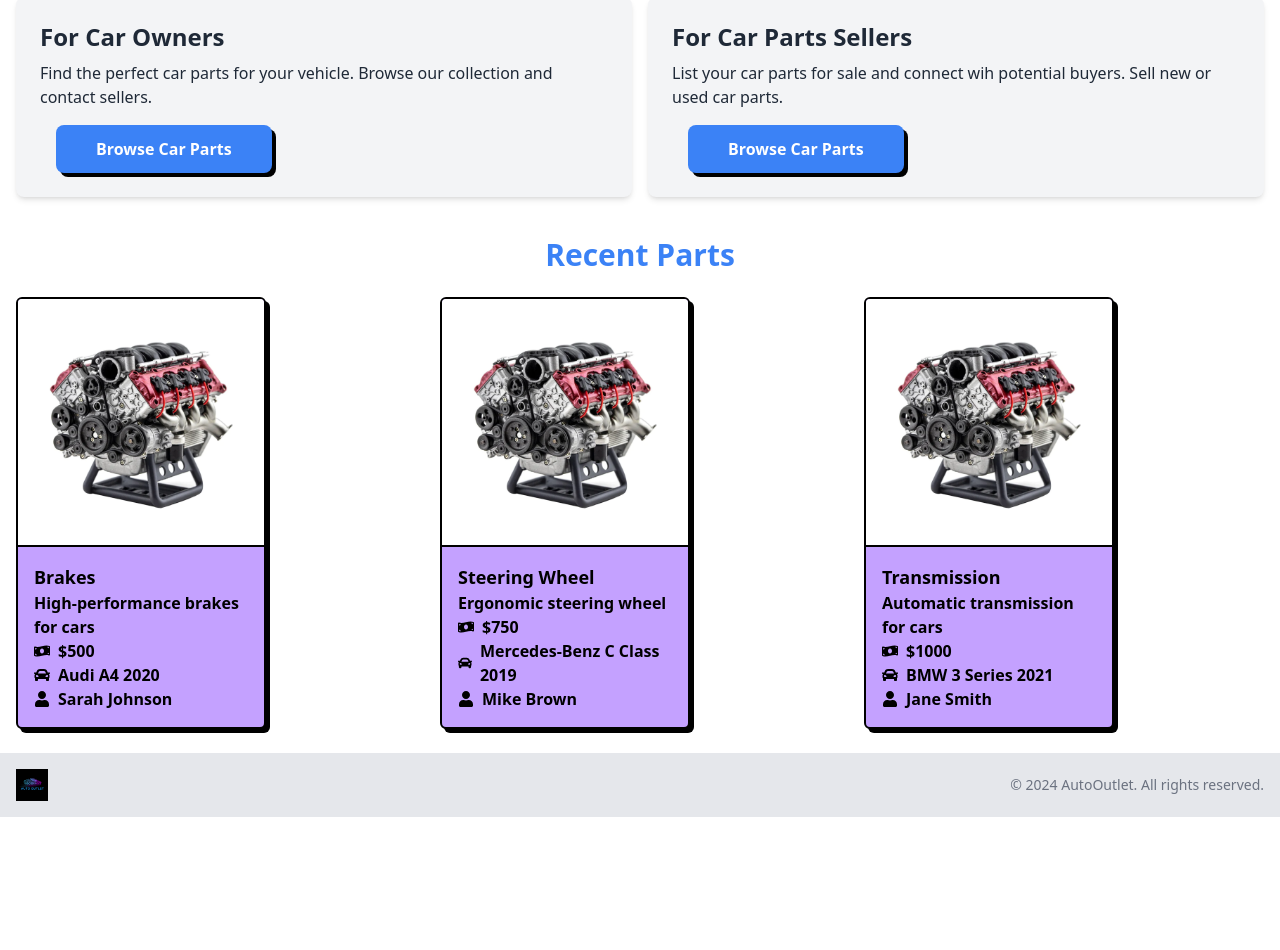
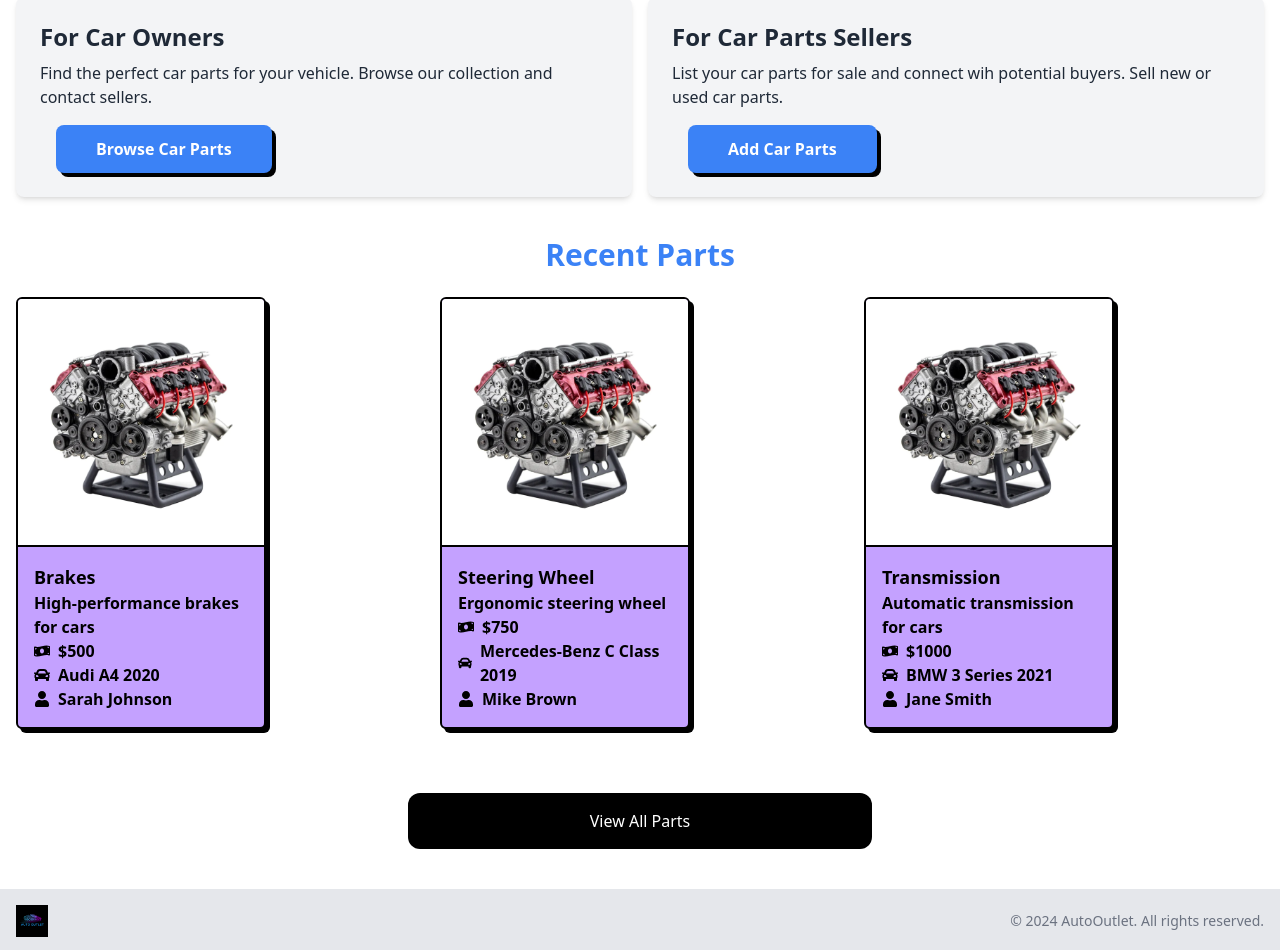
Before and after one commit to KQuiggins/NextJS_AutoOutlet, a Next.js app: page / in a window 1280 px wide. Shown: the part 460-1410 px from the top of the page. Before the commit the page ends 1277 px from the top, so only its background shows below. Built offline with nearby package versions, Linux system fonts and the light colour scheme.

Commit message:
Add NotFoundPage component and update button text in GridBoxes component

```diff
--- /dev/null
+++ b/app/not-found.jsx
@@ -0,0 +1,17 @@
+import React from 'react';
+import Link  from 'next/link';
+
+const NotFoundPage = () => {
+  return (
+    <div className="h-screen flex flex-col justify-center items-center bg-gray-900 text-white">
+      <h1 className="text-6xl font-bold">404</h1>
+      <p className="text-2xl mt-4">Page Not Found</p>
+      <p className="mt-2">The page you're looking for doesn't exist or has been moved.</p>
+      <Link href="/" className="mt-6 bg-gray-800 text-white py-2 px-4 rounded hover:bg-gray-700">
+        Go Home
+      </Link>
+    </div>
+  );
+};
+
+export default NotFoundPage;
--- a/components/GridBoxes.jsx
+++ b/components/GridBoxes.jsx
@@ -21,7 +21,7 @@ const GridBoxes = () => {
             heading="For Car Parts Sellers"
             backgroundColor="bg-gray-100"
             buttonInfo={{
-              text: "Browse Car Parts",
+              text: "Add Car Parts",
               link: "/parts/add_parts",
               backgroundColor: 'bg-blue-500'
             }}
--- a/components/HomeParts.jsx
+++ b/components/HomeParts.jsx
@@ -1,4 +1,5 @@
 import parts from "@/parts.json";
+import Link from "next/link";
 import ImageCard from "@/components/PartsCard";
 import { FaCar, FaMoneyBillWave, FaUser } from "react-icons/fa";
 
@@ -7,6 +8,7 @@ const HomeParts = () => {
     .sort(() => 0.5 - Math.random())
     .slice(0, 3);
   return (
+    <>
       <section className="px-4 py-6">
         <div className="container-xl lg:container m-auto">
           <h2 className="text-3xl font-bold text-blue-500 mb-6 text-center">
@@ -48,6 +50,15 @@ const HomeParts = () => {
           </div>
         </div>
       </section>
+      <section className="m-auto max-w-lg my-10 px-6">
+        <Link
+          href="/parts"
+          class="block bg-black text-white text-center py-4 px-6 rounded-xl hover:bg-gray-700"
+        >
+          View All Parts
+        </Link>
+      </section>
+    </>
   );
 };
 
```
Lines whose indentation alone changed are shown as unchanged.
